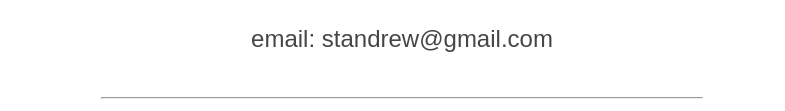
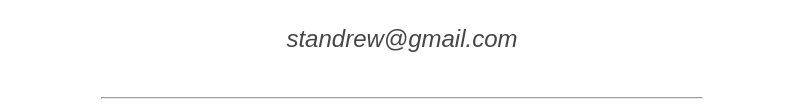
Before and after one commit to mszob/standrew, a plain HTML site: page index.html in a window 1280 px wide. Shown: the part 384-495 px from the top of the page, without its empty margins (238-1023 px from the left). Drawn offline with Linux system fonts and the light colour scheme.

Commit message:
email italics

```diff
--- a/index.html
+++ b/index.html
@@ -12,7 +12,7 @@
     <h1>Welcome to St. Andrew's!</h1>
 
     <p>Unfortunately, our website is currently under maintenance. <br> Please contact the office for any assistance that you might require:</p>
-        <p>email: standrew@gmail.com</p>
+        <p><em>standrew@gmail.com</em></p>
     <hr>
     <h2>Urgent announcements</h2>
     <p><span class="urgent">!</span> Someone has been stealing donuts from the kitchen. Please stop.</p>
```
